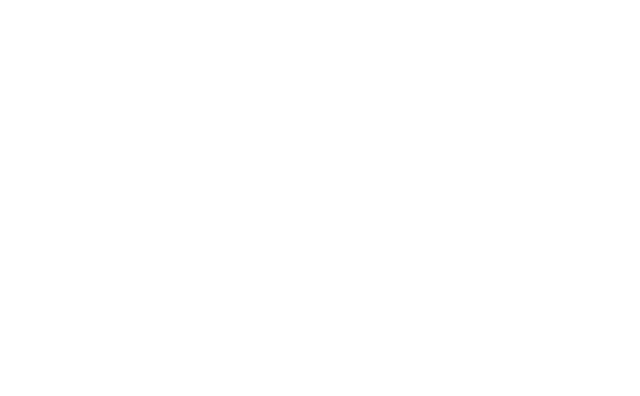
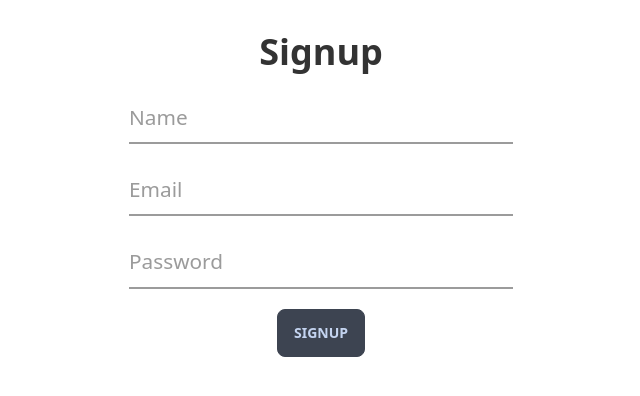
Before and after one commit to MazharulDev/Contact-list, a React (Create React App) app: page /createAccount in a window 1280 px wide. Before the commit this address had no page. Shown: the top 396 px of the page, without its empty margins (319-959 px from the left). Built offline with nearby package versions, Linux system fonts and the light colour scheme.

Commit message:
create account added

```diff
--- a/src/App.js
+++ b/src/App.js
@@ -2,8 +2,8 @@
 import './App.css';
 import ContactList from './components/ContactList';
 import NewContact from './components/NewContact';
-import Test from './components/Test';
 import Home from './Home/Home';
+import CreateAccount from './shared/CreateAccount';
 import Login from './shared/Login';
 import RequireAuth from './shared/RequireAuth';
 
@@ -24,6 +24,7 @@
           <Route path='new' element={<NewContact />}></Route>
         </Route>
         <Route path='/login' element={<Login />}></Route>
+        <Route path='/createAccount' element={<CreateAccount />}></Route>
       </Routes>
     </div >
   );
--- a/src/components/Contact.js
+++ b/src/components/Contact.js
@@ -3,7 +3,7 @@
 const Contact = ({ contact }) => {
     const { name, phone } = contact;
     return (
-        <div className='flex justify-between pl-10 mr-20 gap-44 mt-5'>
+        <div className='lg:flex justify-between pl-10 mr-20 gap-44 mt-5'>
             <p className='mb-6'>{name}</p>
             <p>{phone}</p>
         </div>
--- a/src/components/ContactList.js
+++ b/src/components/ContactList.js
@@ -10,10 +10,10 @@
         fetch(`http://localhost:5000/allContact?email=${user.email}`)
             .then(res => res.json())
             .then(data => setContact(data))
-    }, [])
+    }, [user.email])
     return (
         <div>
-            <div className='flex justify-between pl-10 pr-20 gap-44 p-5 border-b-[1px] border-gray-600'>
+            <div className='lg:flex justify-between pl-10 pr-20 gap-44 p-5 border-b-[1px] border-gray-600'>
                 <h3>Name</h3>
                 <h3>Phone Number</h3>
             </div>
--- a/src/components/Header.js
+++ b/src/components/Header.js
@@ -5,6 +5,7 @@
 import { useAuthState } from 'react-firebase-hooks/auth';
 import auth from '../firebase.init';
 import { signOut } from 'firebase/auth';
+
 
 const Header = () => {
     const [user, loading, error] = useAuthState(auth);
@@ -24,7 +25,7 @@
             </div>
             <div>
                 <AiOutlineSearch className='absolute mt-4 ml-2 text-xl' />
-                <input type="text" placeholder="Search..." className="input w-96 bg-slate-700 focus:outline-0 focus:bg-slate-200 px-8" />
+                <input type="text" placeholder="Search..." className="input w-[90%] bg-slate-700 focus:outline-0 focus:bg-slate-200 px-8" />
             </div>
 
             <div className='flex items-center'>
@@ -32,7 +33,7 @@
                 <div className="dropdown dropdown-end">
                     <label tabIndex="0" className="btn btn-ghost btn-circle avatar online">
                         <div className="w-10 rounded-full">
-                            {photo ? <img className='rounded-full' width={30} src={photo} alt='' /> : <div className='text-sm h-full text-white bg-primary flex justify-center items-center'>{user?.displayName.substring(0, 1)}</div>}
+                            {photo ? <img className='rounded-full' width={30} src={photo} alt='' /> : <div className='text-2xl h-full text-white bg-primary flex justify-center items-center'>{user?.displayName.substring(0, 1)}</div>}
                         </div>
                     </label>
                     <ul tabIndex="0" className="menu menu-compact dropdown-content mt-3 p-2 shadow bg-base-200 rounded-box w-52">
@@ -40,10 +41,7 @@
                     </ul>
                 </div>
             </div>
-            {/* <div className='flex'>
-                <p className='font-bold mr-4'>{user.displayName}</p>
-                {photo ? <img className='rounded-full' width={30} src={photo} alt='' /> : <div className='text-sm h-full text-white bg-primary flex justify-center items-center'>{user.displayName.substring(0, 1)}</div>}
-            </div> */}
+
         </div>
     );
 };
--- a/src/components/Test.js
+++ /dev/null
@@ -1,11 +0,0 @@
-import React from 'react';
-
-const Test = () => {
-    return (
-        <div>
-            <h2>test page</h2>
-        </div>
-    );
-};
-
-export default Test;
--- /dev/null
+++ b/src/shared/CreateAccount.js
@@ -0,0 +1,64 @@
+import { async } from '@firebase/util';
+import React, { useRef } from 'react';
+import { useCreateUserWithEmailAndPassword, useUpdateProfile } from 'react-firebase-hooks/auth';
+import auth from '../firebase.init';
+import { toast } from 'react-toastify';
+import { useNavigate } from 'react-router-dom';
+
+const CreateAccount = () => {
+    const navigate = useNavigate();
+    const [
+        createUserWithEmailAndPassword,
+        user,
+        loading,
+        error,
+    ] = useCreateUserWithEmailAndPassword(auth, { sendEmailVerification: true });
+    const [updateProfile, updating, errorWithProfile] = useUpdateProfile(auth);
+    const addName = useRef();
+    const addEmail = useRef();
+    const addPassword = useRef();
+    const handleSignUp = async () => {
+        const name = addName.current.value;
+        const email = addEmail.current.value;
+        const password = addPassword.current.value;
+
+        await createUserWithEmailAndPassword(email, password);
+        await updateProfile({ displayName: name })
+        toast('signup successfully')
+    }
+    if (user) {
+        toast("Create account successfully, Please Login")
+        navigate('/login')
+    }
+    if (loading || updating) {
+        return <p>Loading...</p>
+    }
+    return (
+        <div>
+            <h2 className='text-4xl font-bold text-center mt-8'>Signup</h2>
+            <div className='flex justify-center'>
+                <div className="form__group field">
+                    <input type="text" className="form__field" placeholder="Name" name="name" id='name' ref={addName} required />
+                    <label htmlFor="name" className="form__label">Name</label>
+                </div>
+            </div>
+            <div className='flex justify-center'>
+                <div className="form__group field">
+                    <input type="email" className="form__field" placeholder="Type Email Address" name="Email" id='Email' ref={addEmail} required />
+                    <label htmlFor="email" className="form__label">Email</label>
+                </div>
+            </div>
+            <div className='flex justify-center'>
+                <div className="form__group field">
+                    <input type="password" className="form__field" placeholder="Password" name="password" id='password' ref={addPassword} required />
+                    <label htmlFor="password" className="form__label">Password</label>
+                </div>
+            </div>
+            <div className='flex justify-center mt-5'>
+                <button onClick={handleSignUp} className='btn'>SignUp</button>
+            </div>
+        </div>
+    );
+};
+
+export default CreateAccount;
--- a/src/shared/Login.js
+++ b/src/shared/Login.js
@@ -1,26 +1,33 @@
 import React, { useEffect, useRef } from 'react';
 import { FcGoogle } from 'react-icons/fc'
-import { useSignInWithGoogle } from 'react-firebase-hooks/auth';
+import { useSignInWithEmailAndPassword, useSignInWithGoogle } from 'react-firebase-hooks/auth';
 import auth from '../firebase.init';
-import { useLocation, useNavigate } from 'react-router-dom';
+import { Link, useLocation, useNavigate } from 'react-router-dom';
+import { toast } from 'react-toastify';
 
 const Login = () => {
     const [signInWithGoogle, user, loading, error] = useSignInWithGoogle(auth);
+    const [
+        signInWithEmailAndPassword,
+        userWithGoogleSignIn,
+        loadingWithGoogleSignIn,
+        errorWithGoogleSignIn,
+    ] = useSignInWithEmailAndPassword(auth);
     const navigate = useNavigate()
     const emailAdd = useRef();
     const passwordAdd = useRef();
     const handleLogin = () => {
         const email = emailAdd.current.value;
         const password = passwordAdd.current.value;
-
+        signInWithEmailAndPassword(email, password)
     }
     const location = useLocation();
     let from = location.state?.from?.pathname || '/';
     useEffect(() => {
-        if (user) {
+        if (user || userWithGoogleSignIn) {
             navigate(from, { replace: true });
         }
-    }, [user, navigate, from])
+    }, [user, navigate, from, userWithGoogleSignIn])
     const handleGoogleLogin = () => {
         signInWithGoogle()
     }
@@ -45,6 +52,7 @@
             <div className='flex justify-center mt-5'>
                 <button onClick={handleGoogleLogin} className='btn'><FcGoogle className='mr-2 text-xl' /> Sign in with google</button>
             </div>
+            <p className='text-center mt-4'>Don't have an account? <Link className='text-blue-700' to='/createAccount'>Create account</Link> </p>
         </div>
     );
 };
--- a/src/shared/RequireAuth.js
+++ b/src/shared/RequireAuth.js
@@ -2,6 +2,7 @@
 import { useAuthState } from 'react-firebase-hooks/auth';
 import { Navigate, useLocation } from 'react-router-dom';
 import auth from '../firebase.init';
+
 
 
 
--- a/tailwind.config.js
+++ b/tailwind.config.js
@@ -6,7 +6,7 @@
   daisyui: {
     themes: [
       {
-        contactList: {
+        light: {
           primary: "#a991f7",
           secondary: "#f6d860",
           accent: "#37cdbe",
@@ -15,7 +15,6 @@
         },
       },
       "dark",
-      "cupcake",
     ],
   },
   theme: {
```
